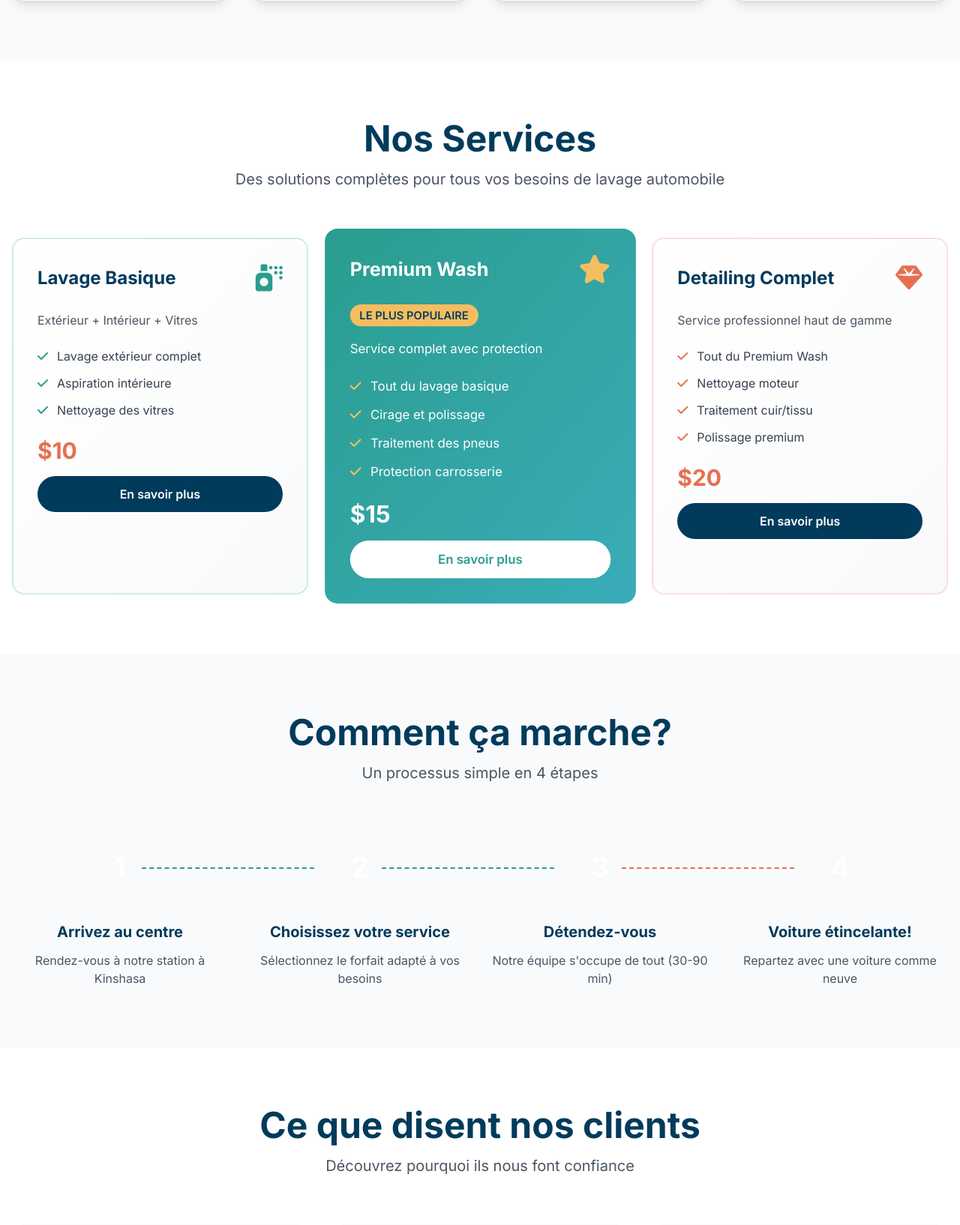
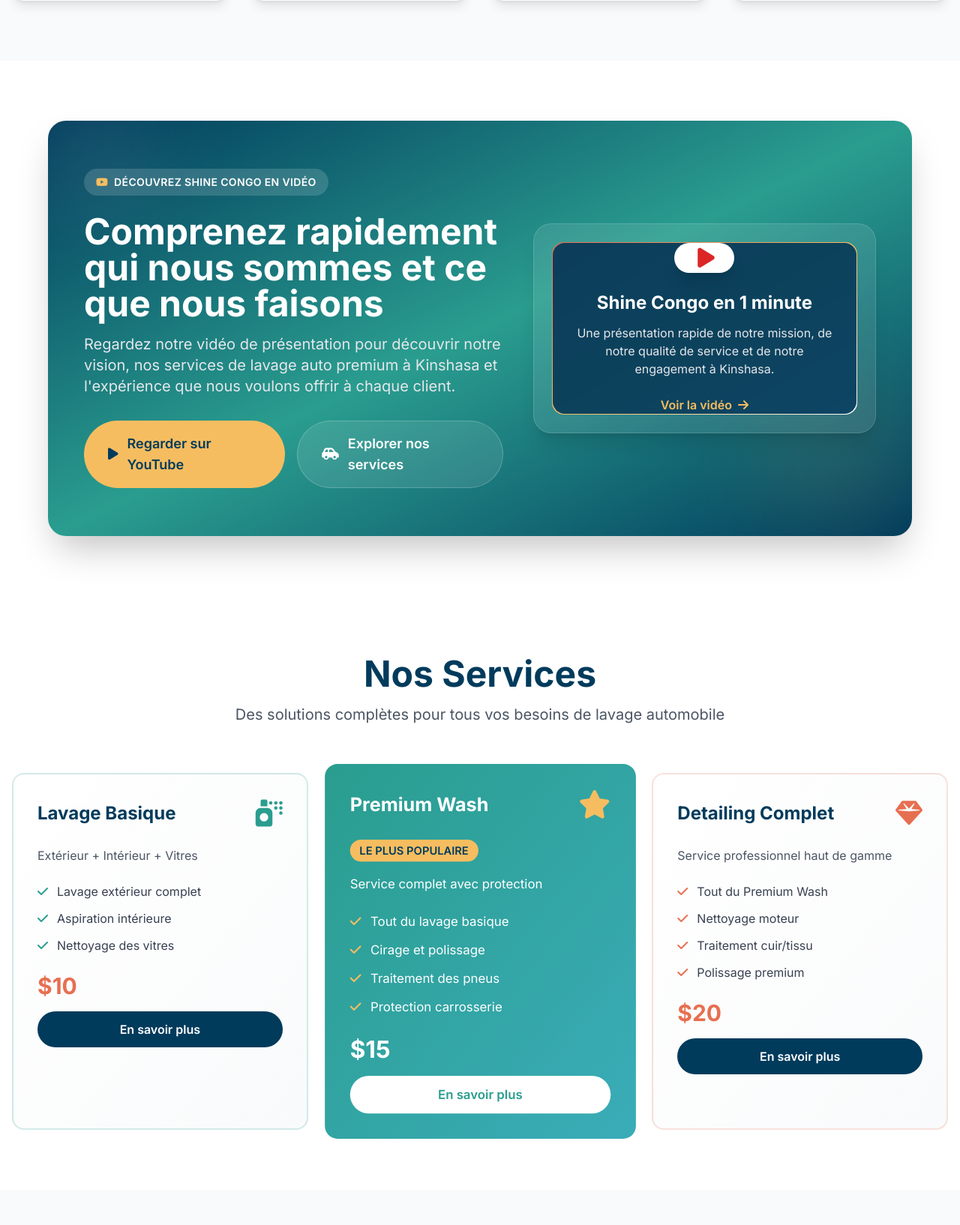
Before and after one commit to 243gervais/shinecongo-web, a Django app: page / in a window 1280 px wide. Shown: the part 1361-2995 px from the top of the page at 75% size. Run offline with Django 5.2, Linux system fonts and the light colour scheme; some libraries are stand-ins or nearby versions.

Commit message:
Add homepage video section

```diff
--- a/templates/core/home.html
+++ b/templates/core/home.html
@@ -128,6 +128,80 @@
                 <p class="text-gray-600">
                     Personnel formé et passionné par l'excellence
                 </p>
+            </div>
+        </div>
+    </div>
+</section>
+
+<!-- Video Preview -->
+<section class="py-20 bg-white">
+    <div class="container mx-auto px-4">
+        <div class="max-w-6xl mx-auto">
+            <div
+                class="relative overflow-hidden rounded-3xl bg-gradient-to-br from-sc-navy via-sc-cyan to-sc-navy px-8 py-12 md:px-12 md:py-16 shadow-2xl">
+                <div class="absolute inset-0 opacity-10">
+                    <div class="absolute -top-10 -left-6 w-40 h-40 bg-white rounded-full blur-3xl"></div>
+                    <div class="absolute bottom-0 right-0 w-52 h-52 bg-sc-yellow rounded-full blur-3xl"></div>
+                </div>
+
+                <div class="relative z-10 grid lg:grid-cols-[1.1fr_0.9fr] gap-10 items-center">
+                    <div class="text-white">
+                        <span
+                            class="inline-flex items-center rounded-full bg-white/15 px-4 py-2 text-sm font-semibold tracking-wide uppercase">
+                            <i class="fab fa-youtube text-sc-yellow mr-2"></i>
+                            Découvrez Shine Congo en vidéo
+                        </span>
+                        <h2 class="text-4xl md:text-5xl font-bold mt-6 mb-4 leading-tight">
+                            Comprenez rapidement qui nous sommes et ce que nous faisons
+                        </h2>
+                        <p class="text-lg md:text-xl text-gray-200 leading-relaxed mb-8 max-w-2xl">
+                            Regardez notre vidéo de présentation pour découvrir notre vision, nos services de lavage
+                            auto premium à Kinshasa et l'expérience que nous voulons offrir à chaque client.
+                        </p>
+
+                        <div class="flex flex-col sm:flex-row gap-4">
+                            <a href="https://www.youtube.com/@ShineCongo" target="_blank" rel="noopener noreferrer"
+                                class="inline-flex items-center justify-center bg-sc-yellow text-sc-navy px-8 py-4 rounded-full font-semibold text-lg hover:bg-white transition">
+                                <i class="fas fa-play mr-3"></i>
+                                Regarder sur YouTube
+                            </a>
+                            <a href="{% url 'core:services' %}"
+                                class="inline-flex items-center justify-center bg-white/10 border border-white/20 text-white px-8 py-4 rounded-full font-semibold text-lg hover:bg-white/20 transition">
+                                <i class="fas fa-car-side mr-3"></i>
+                                Explorer nos services
+                            </a>
+                        </div>
+                    </div>
+
+                    <a href="https://www.youtube.com/@ShineCongo" target="_blank" rel="noopener noreferrer"
+                        class="group block">
+                        <div
+                            class="bg-white/10 backdrop-blur-sm border border-white/15 rounded-3xl p-6 shadow-xl hover:-translate-y-1 transition-transform duration-300">
+                            <div
+                                class="aspect-video rounded-2xl bg-gradient-to-br from-sc-orange via-sc-yellow to-white p-[1px]">
+                                <div
+                                    class="h-full w-full rounded-2xl bg-sc-navy/95 flex flex-col items-center justify-center text-center px-6">
+                                    <div
+                                        class="w-20 h-20 rounded-full bg-white text-red-600 flex items-center justify-center shadow-xl mb-6 group-hover:scale-110 transition-transform duration-300">
+                                        <i class="fas fa-play text-3xl ml-1"></i>
+                                    </div>
+                                    <h3 class="text-2xl font-bold text-white mb-3">
+                                        Shine Congo en 1 minute
+                                    </h3>
+                                    <p class="text-gray-200 mb-6">
+                                        Une présentation rapide de notre mission, de notre qualité de service et de
+                                        notre engagement à Kinshasa.
+                                    </p>
+                                    <span
+                                        class="inline-flex items-center text-sc-yellow font-semibold group-hover:text-white transition">
+                                        Voir la vidéo
+                                        <i class="fas fa-arrow-right ml-2"></i>
+                                    </span>
+                                </div>
+                            </div>
+                        </div>
+                    </a>
+                </div>
             </div>
         </div>
     </div>
```
